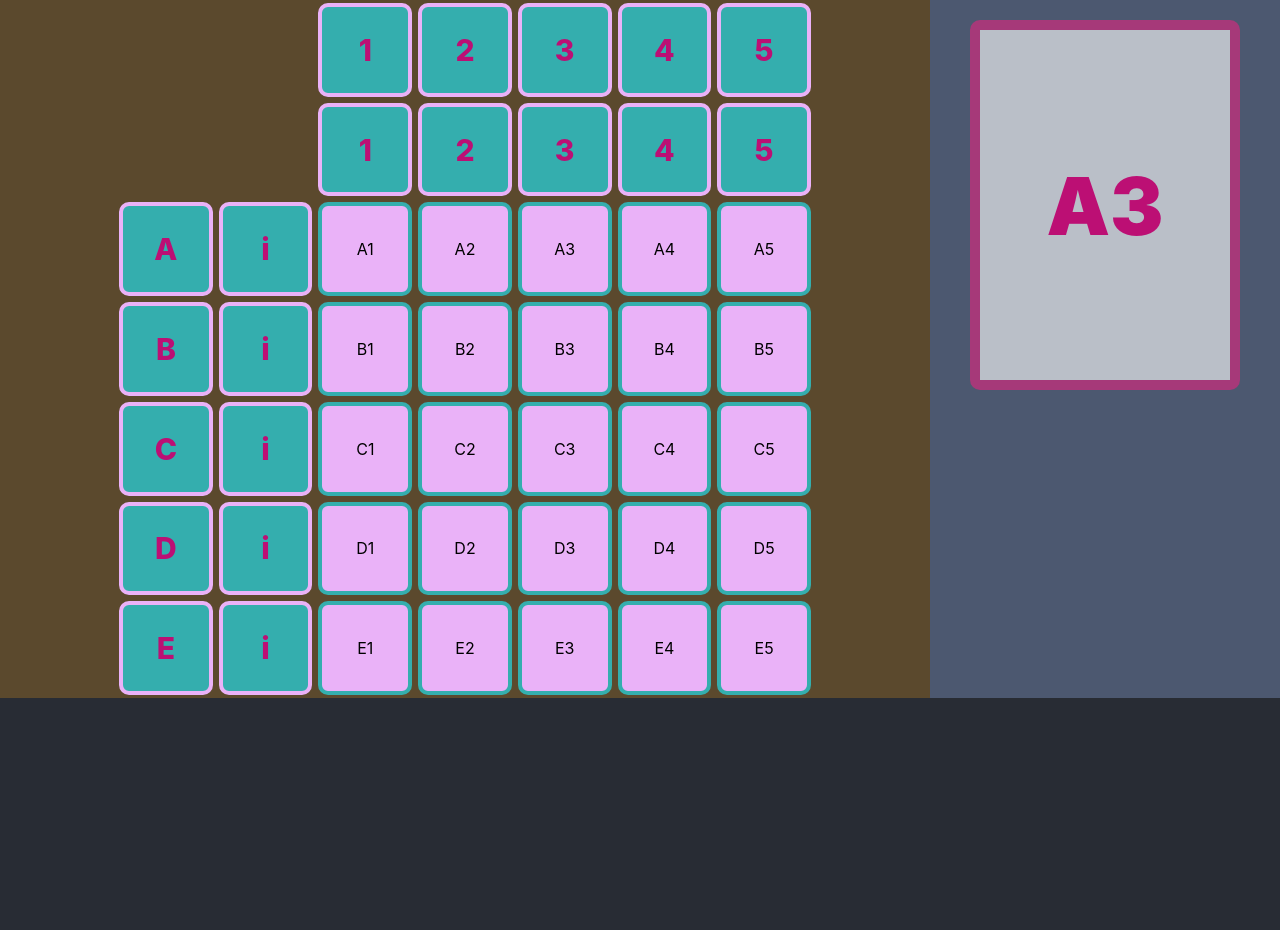
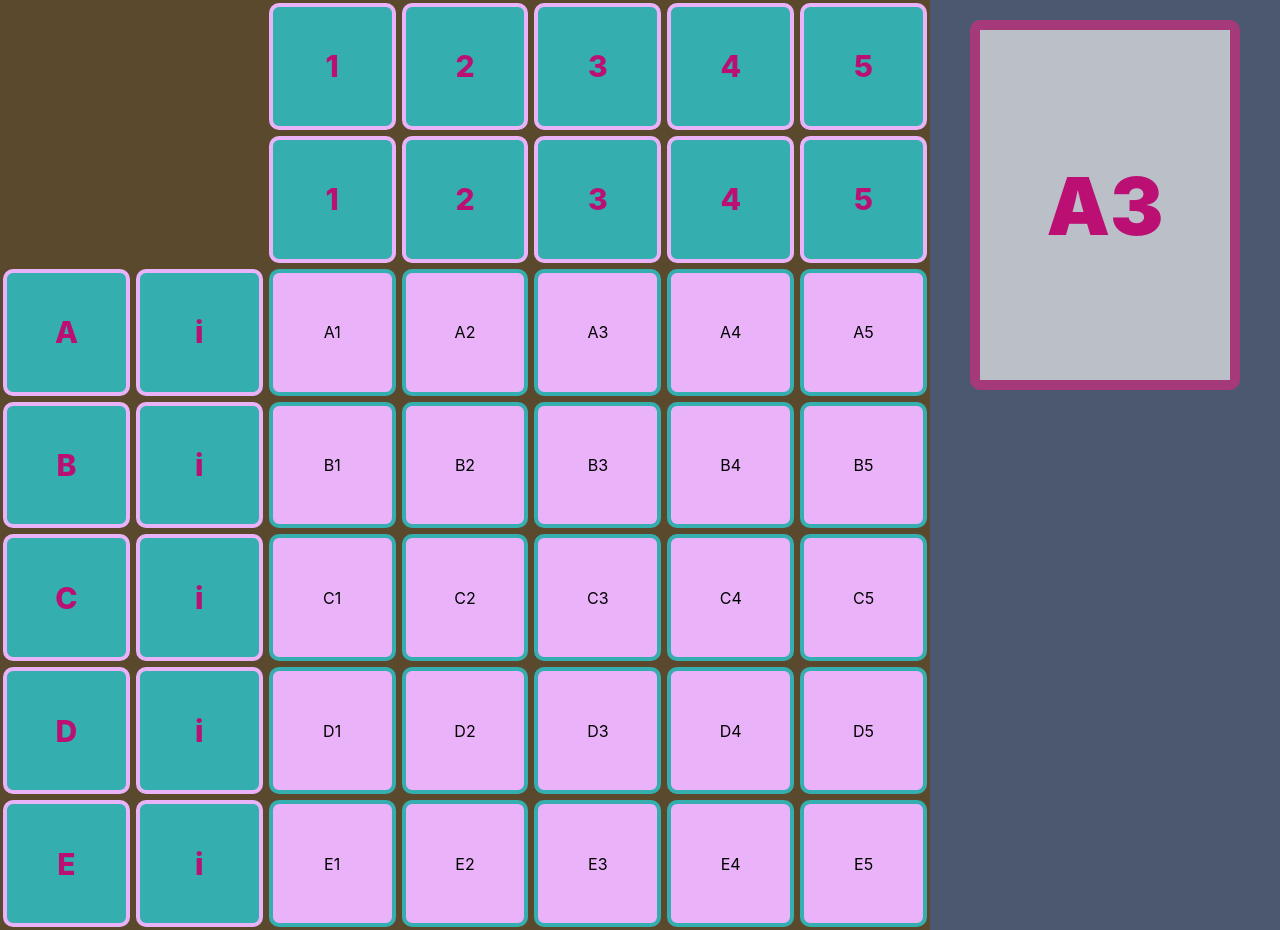
Before and after one commit to Nachocisss/conecta2, a React (Create React App) app: page / in a window 1280 px wide. Before the commit the page ends 800 px from the top, so only its background shows below. Built offline with nearby package versions, Linux system fonts and the light colour scheme.

Commit message:
restoring size with flex

```diff
--- a/src/Components/Cells/BoardCell/BoardCell.css
+++ b/src/Components/Cells/BoardCell/BoardCell.css
@@ -7,6 +7,7 @@
   color: black;
   align-content: center;
   text-align: center;
+  flex: 1;
 }
 .boardCell:hover {
   background-color: #df89f5;
--- a/src/Components/Cells/BoardCell/BoardCell.tsx
+++ b/src/Components/Cells/BoardCell/BoardCell.tsx
@@ -1,12 +1,9 @@
 import React from "react";
 import "./BoardCell.css";
-import useGetCardWidth from "../../../Hooks/useGetCardWidth.tsx";
 
 const BoardCell = (props) => {
-  const { cardOnRight, width, height } = useGetCardWidth();
-  const cardStyle = cardOnRight ? { width: width } : { height: height };
   return (
-    <div className="boardCell" style={cardStyle}>
+    <div className="boardCell">
       <span>{props.tag}</span>
     </div>
   );
--- a/src/Components/Cells/CoordinatesCells/CoordinatesCell.tsx/CoordinatesCell.css
+++ b/src/Components/Cells/CoordinatesCells/CoordinatesCell.tsx/CoordinatesCell.css
@@ -10,10 +10,12 @@
   font-size: 30px;
   font-weight: 800;
   color: #bc0f74;
+  flex: 1;
 }
 
 .CoordinatesDummyCell {
   aspect-ratio: 1;
+  flex: 1;
   margin: 3px;
   border: 4px solid transparent;
   align-content: center;
--- a/src/Components/Cells/CoordinatesCells/CoordinatesCell.tsx/CoordinatesCell.tsx
+++ b/src/Components/Cells/CoordinatesCells/CoordinatesCell.tsx/CoordinatesCell.tsx
@@ -1,15 +1,9 @@
 import React from "react";
 import "./CoordinatesCell.css";
-import useGetCardWidth from "../../../../Hooks/useGetCardWidth.tsx";
 
 const CoordinatesCell = (props) => {
-  const { cardOnRight, width, height } = useGetCardWidth();
-  const cardStyle = cardOnRight ? { width: width } : { height: height };
   return (
-    <div
-      className={props.isDummy ? "CoordinatesDummyCell" : "CoordinatesCell"}
-      style={cardStyle}
-    >
+    <div className={props.isDummy ? "CoordinatesDummyCell" : "CoordinatesCell"}>
       {!props.isDummy && <span>{props.tag}</span>}
       {props.loadImage && (
         <img src="https://picsum.photos/200/300?random=10" alt="img" />
--- a/src/Hooks/useGetCardWidth.tsx
+++ b/src/Hooks/useGetCardSize.tsx
@@ -5,7 +5,6 @@ function useGetCardSize() {
   const cardOnRight = window.screen.width > 768;
 
   const [cardSize, setCardSize] = useState({
-    cardOnRight: false,
     width: window.screen.width / CARDS_ON_ROW,
     height: window.screen.height / CARDS_ON_ROW,
   });
@@ -13,7 +12,6 @@ function useGetCardSize() {
   useEffect(() => {
     const updateCardSize = () => {
       setCardSize({
-        cardOnRight: window.screen.width < 768,
         width: window.screen.width / CARDS_ON_ROW,
         height: window.screen.height / CARDS_ON_ROW,
       });
@@ -23,8 +21,6 @@ function useGetCardSize() {
       window.removeEventListener("resize", updateCardSize);
     };
   }, []);
-  console.log(window.screen.height, "card", cardSize);
-
   return cardSize;
 }
 
```
